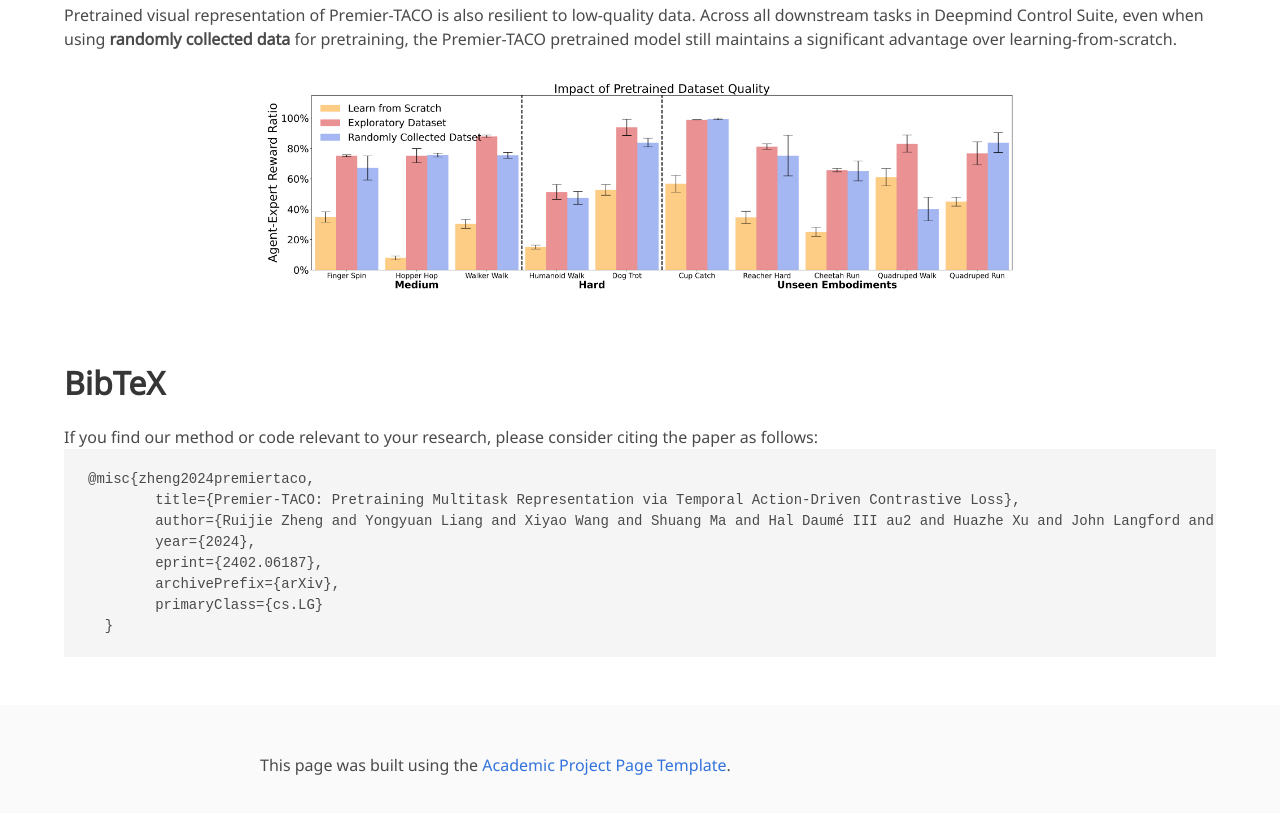
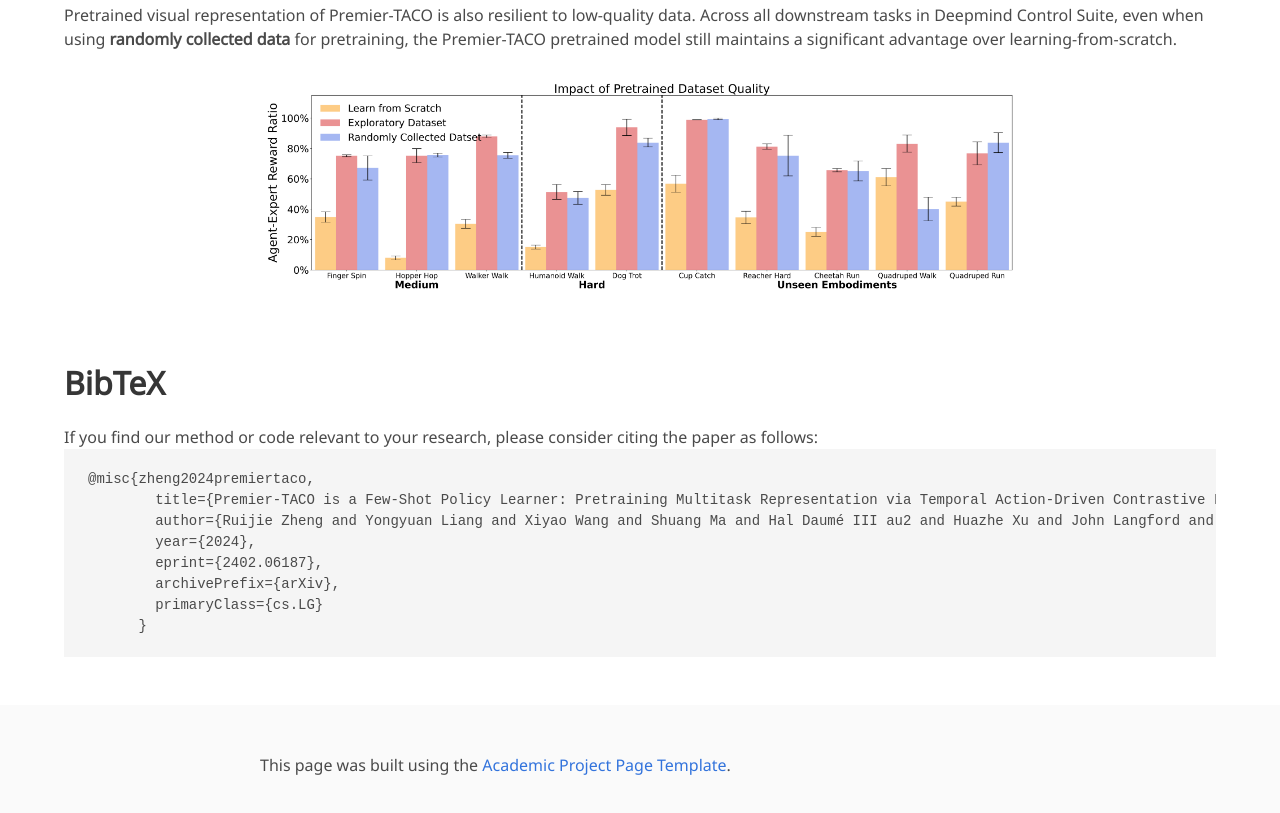
Before and after one commit to PremierTACO/PremierTACO.github.io, a plain HTML site: page index.html in a window 1280 px wide. Shown: the part 4308-5121 px from the top of the page. Drawn offline with nearby package versions, Linux system fonts and the light colour scheme; some icons are missing; a web font is replaced by a local one.

Commit message:
Update index.html

```diff
--- a/index.html
+++ b/index.html
@@ -358,13 +358,13 @@
       <h2 class="title">BibTeX</h2>
       If you find our method or code relevant to your research, please consider citing the paper as follows:
       <pre><code>@misc{zheng2024premiertaco,
-        title={Premier-TACO: Pretraining Multitask Representation via Temporal Action-Driven Contrastive Loss},
+        title={Premier-TACO is a Few-Shot Policy Learner: Pretraining Multitask Representation via Temporal Action-Driven Contrastive Loss},
         author={Ruijie Zheng and Yongyuan Liang and Xiyao Wang and Shuang Ma and Hal Daumé III au2 and Huazhe Xu and John Langford and Praveen Palanisamy and Kalyan Shankar Basu and Furong Huang},
         year={2024},
         eprint={2402.06187},
         archivePrefix={arXiv},
         primaryClass={cs.LG}
-  }</code></pre>
+      }</code></pre>
     </div>
 </section>
 <!--End BibTex citation -->
```
